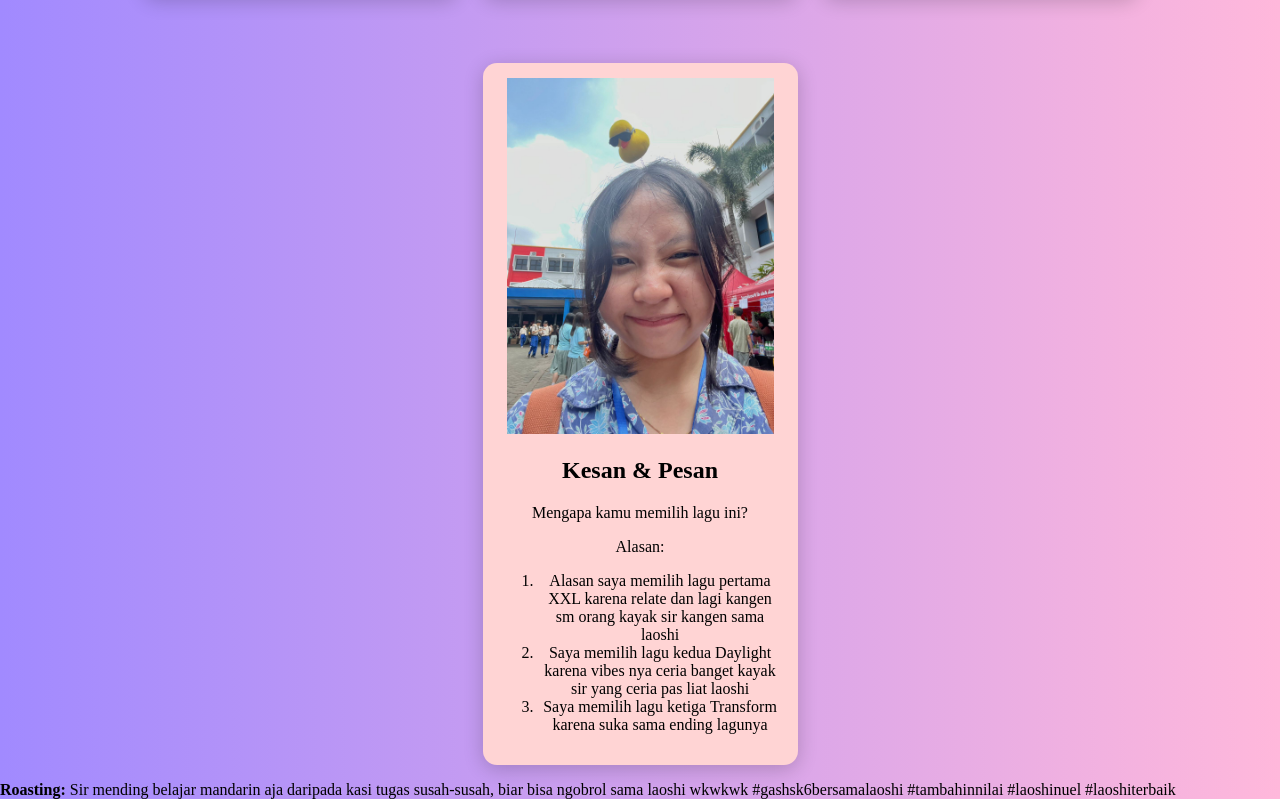
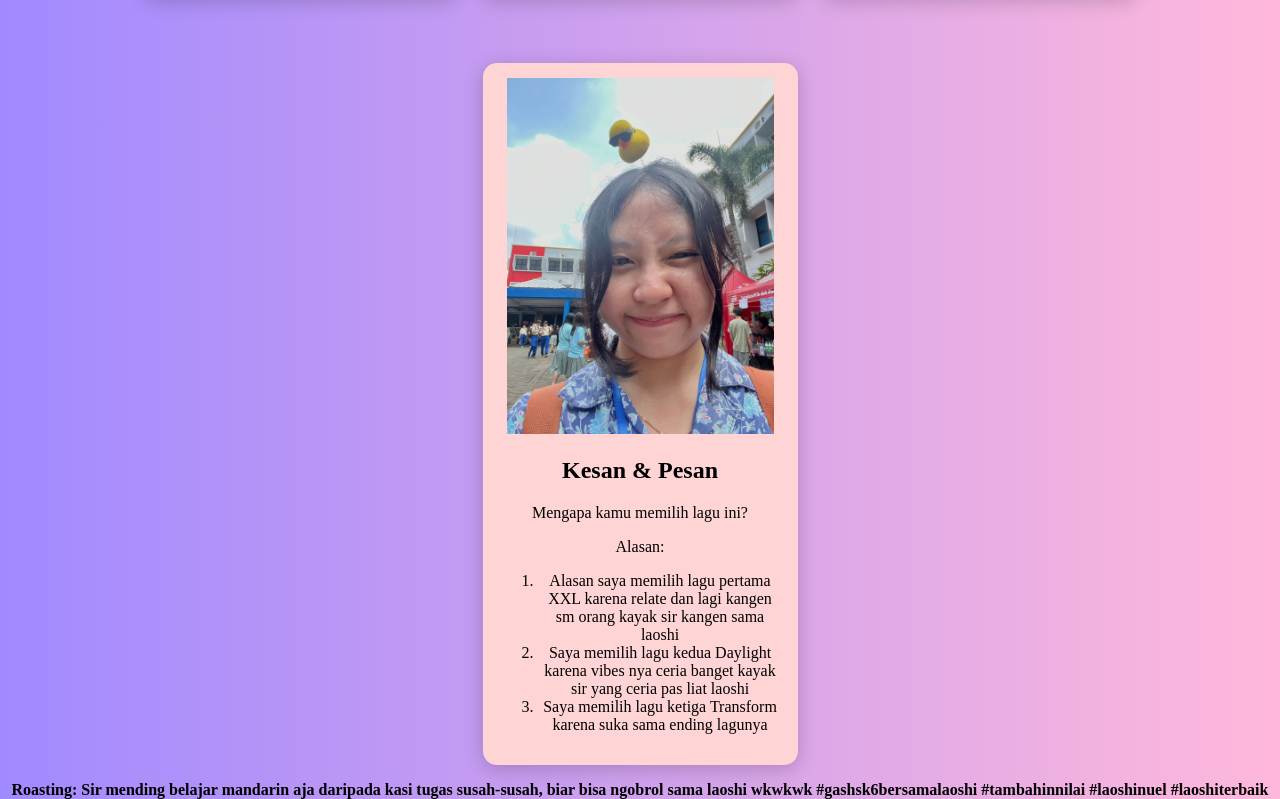
Before and after one commit to iloopyict/Loopy, a plain HTML site: page index.html in a window 1280 px wide. Shown: the part 707-1506 px from the top of the page. Drawn offline with Linux system fonts and the light colour scheme.

Commit message:
Add files via upload

```diff
--- a/ZaaraKodeCSS.css
+++ b/ZaaraKodeCSS.css
@@ -5,8 +5,9 @@ body {
     background-image: linear-gradient(90deg, rgba(161, 138, 255, 1) 0%, rgba(255, 184, 219, 1) 100%);
 }
 
-
-
+footer {
+  text-align: center;
+}
 
 .center {
     display: flex;
--- a/index.html
+++ b/index.html
@@ -74,7 +74,7 @@
 
 
 <footer>
-  <p><b>Roasting: </b>Sir mending belajar mandarin aja daripada kasi tugas susah-susah, biar bisa ngobrol sama laoshi wkwkwk
-    #gashsk6bersamalaoshi #tambahinnilai #laoshinuel #laoshiterbaik</p>
+  <p><b>Roasting: Sir mending belajar mandarin aja daripada kasi tugas susah-susah, biar bisa ngobrol sama laoshi wkwkwk
+    #gashsk6bersamalaoshi #tambahinnilai #laoshinuel #laoshiterbaik</p></b>
     <!-- tambahin nilainya dong sir? #hsk6gas #laoshinuel -->
 </footer>
```
